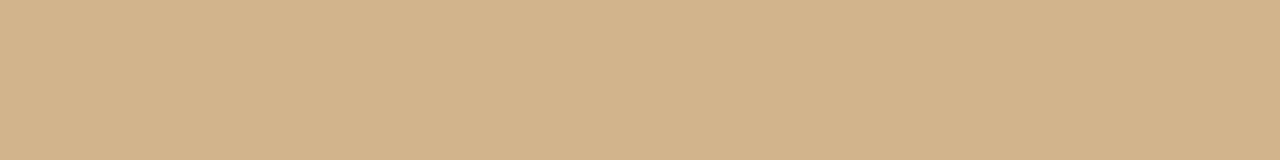
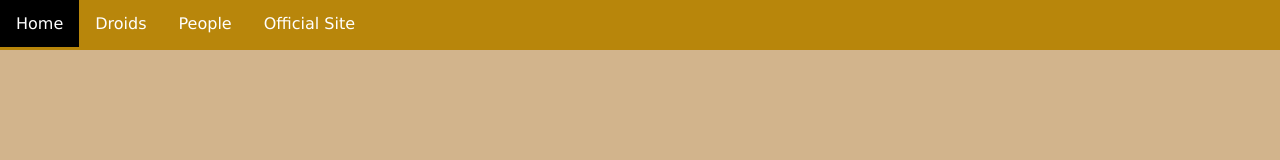
Before and after one commit to liz-barnes/html-101, a plain HTML site: page index.html in a window 1280 px wide. Drawn offline with Linux system fonts and the light colour scheme.

Commit message:
styled navigations

```diff
--- a/index.html
+++ b/index.html
@@ -7,6 +7,14 @@
   <link href="main.css" rel="stylesheet">
 </head>
 <body>
+  <nav>
+    <ul>
+      <li><a href="./index.html">Home</a></li>
+      <li><a href="./droids.html">Droids</a></li>
+      <li><a href="./people.html">People</a></li>
+      <li><a href="https://starwars.com">Official Site</a></li>
+    </ul>
+  </nav>
   <script src="main.js"></script>
 </body>
 </html>
--- a/main.css
+++ b/main.css
@@ -1,3 +1,29 @@
 body {
   background-color: tan;
+  margin: 0;
+  padding: 0;
 }
+
+ul {
+  list-style: none;
+  margin: 0;
+  padding: 0;
+  background-color: darkgoldenrod;
+  height: 50px;
+  overflow: hidden;
+}
+
+li {
+  float: left;
+}
+
+li a {
+  color: white;
+  padding: 14px 16px;
+  display: block;
+  text-decoration: none;
+  font-family: 'Lucida Sans', 'Lucida Sans Regular', 'Lucida Grande', 'Lucida Sans Unicode', Geneva, Verdana, sans-serif;}
+
+li a:hover {
+  background-color: black;
+}
```
Also changed, not shown: droids.html (added), people.html (added).
